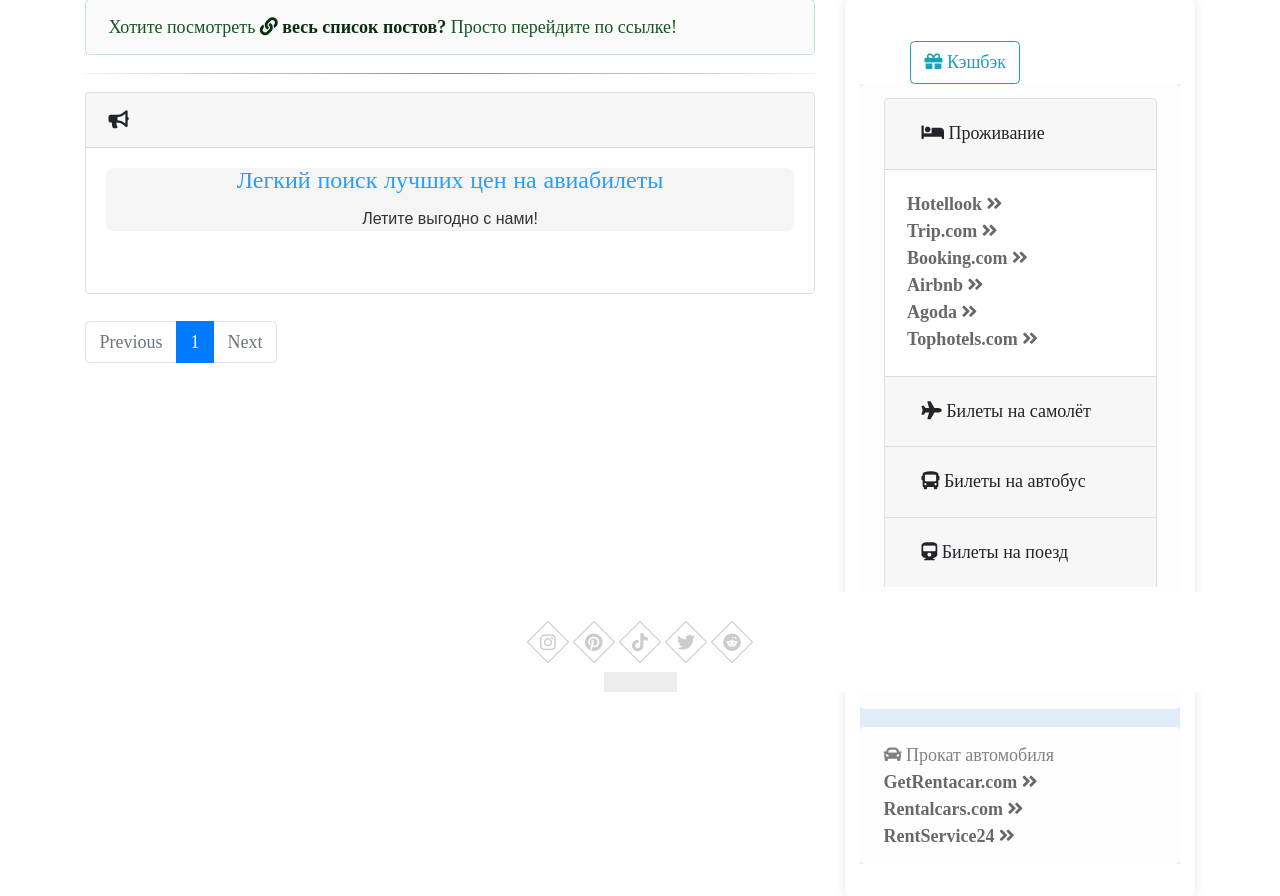
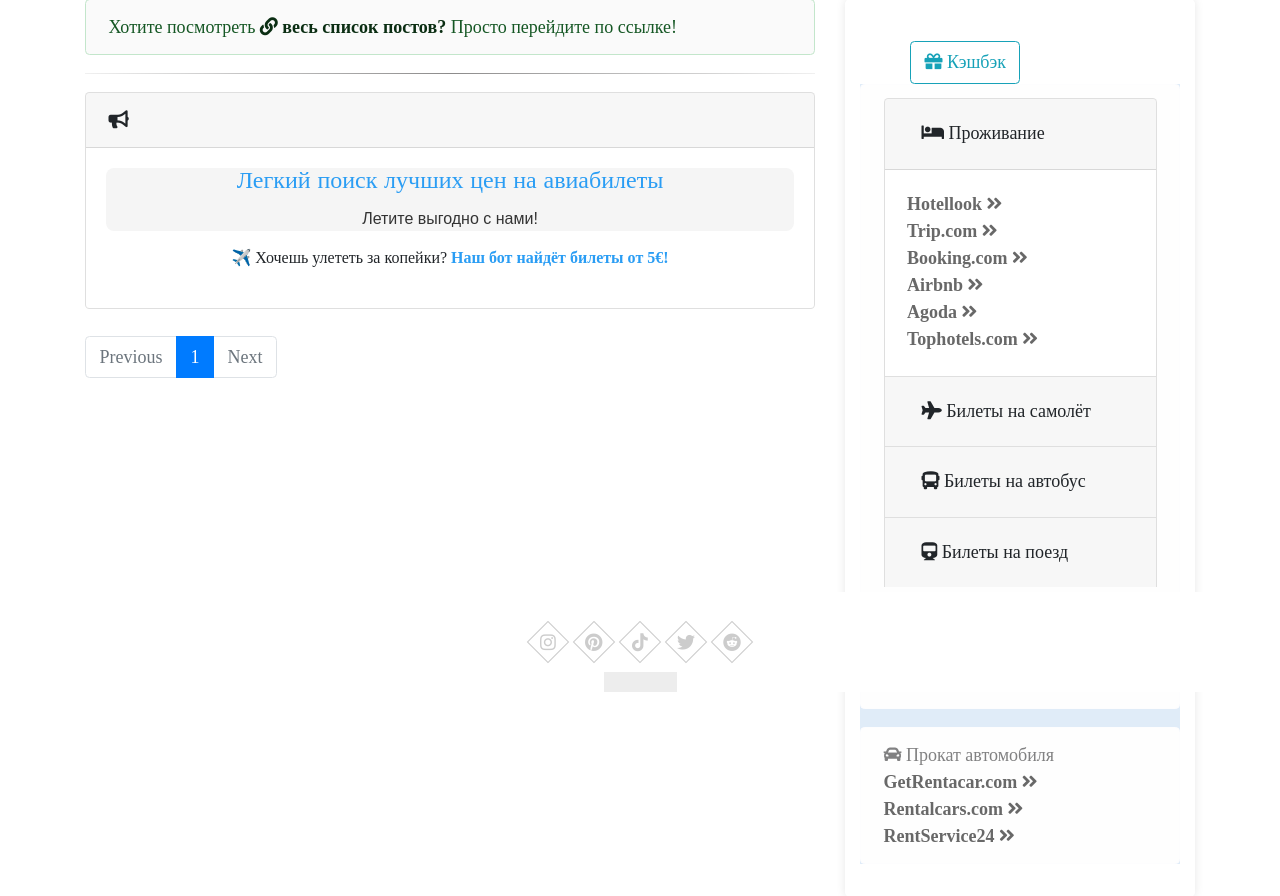
Before and after one commit to vanguar/freetour, a Django app: page / in a window 1280 px wide. Shown: the part 108-1004 px from the top of the page. Run offline with Django 3.2, Linux system fonts and the light colour scheme; data that the repository does not hold is empty; some libraries are stand-ins or nearby versions; grey boxes are pictures that could not be loaded.

Commit message:
Добавил слоган телеграм-бота

```diff
--- a/blog/templates/blog/subscription_link.html
+++ b/blog/templates/blog/subscription_link.html
@@ -10,7 +10,10 @@
             <h2 style="color: #2a9df4; font-size: 24px; margin-bottom: 10px;">Легкий поиск лучших цен на авиабилеты</h2>
             <p style="color: #333; font-size: 16px; margin-bottom: 15px;">Летите выгодно с нами!</p>
         </div>
-        <br>
+
+        <p style="margin-top: 15px; font-size: 16px; text-align: center;">
+            ✈️ Хочешь улететь за копейки? <a href="https://t.me/ryanair_deals_bot" target="_blank" style="color: #2a9df4; font-weight: bold;">Наш бот найдёт билеты от 5€!</a>
+        </p>
 
         <span class="pi">
             <script async src="https://tp.media/content?currency=eur&trs=363352&shmarker=553942&combine_promos=101_7873&show_hotels=true&powered_by=true&locale=ru&searchUrl=www.aviasales.ua%2Fsearch&primary_override=%2332a8dd&color_button=%2332a8dd&color_icons=%2332a8dd&dark=%23262626&light=%23FFFFFF&secondary=%23FFFFFF&special=%23C4C4C4&color_focused=%2332a8dd&border_radius=0&no_labels=&plain=false&promo_id=7879&campaign_id=100" charset="utf-8"></script>
--- a/blog/templates/blog/subscription_link_2.html
+++ b/blog/templates/blog/subscription_link_2.html
@@ -10,7 +10,10 @@
             <h2 style="color: #2a9df4; font-size: 24px; margin-bottom: 10px;">Легкий поиск лучших цен на авиабилеты</h2>
             <p style="color: #333; font-size: 16px; margin-bottom: 15px;">Летите выгодно с нами!</p>
         </div>
-        <br>
+
+        <p style="margin-top: 15px; font-size: 16px; text-align: center;">
+            ✈️ Хочешь улететь за копейки? <a href="https://t.me/ryanair_deals_bot" target="_blank" style="color: #2a9df4; font-weight: bold;">Наш бот найдёт билеты от 5€!</a>
+        </p>
 
         <span class="pi">
             <script async src="https://tp.media/content?currency=eur&trs=363352&shmarker=553942&combine_promos=101_7873&show_hotels=true&powered_by=true&locale=ru&searchUrl=www.aviasales.ua%2Fsearch&primary_override=%2332a8dd&color_button=%2332a8dd&color_icons=%2332a8dd&dark=%23262626&light=%23FFFFFF&secondary=%23FFFFFF&special=%23C4C4C4&color_focused=%2332a8dd&border_radius=0&no_labels=&plain=false&promo_id=7879&campaign_id=100" charset="utf-8"></script>
```
Also changed, not shown: blog/templates/blog/subscription_link_1.html (+6 -2 lines).
